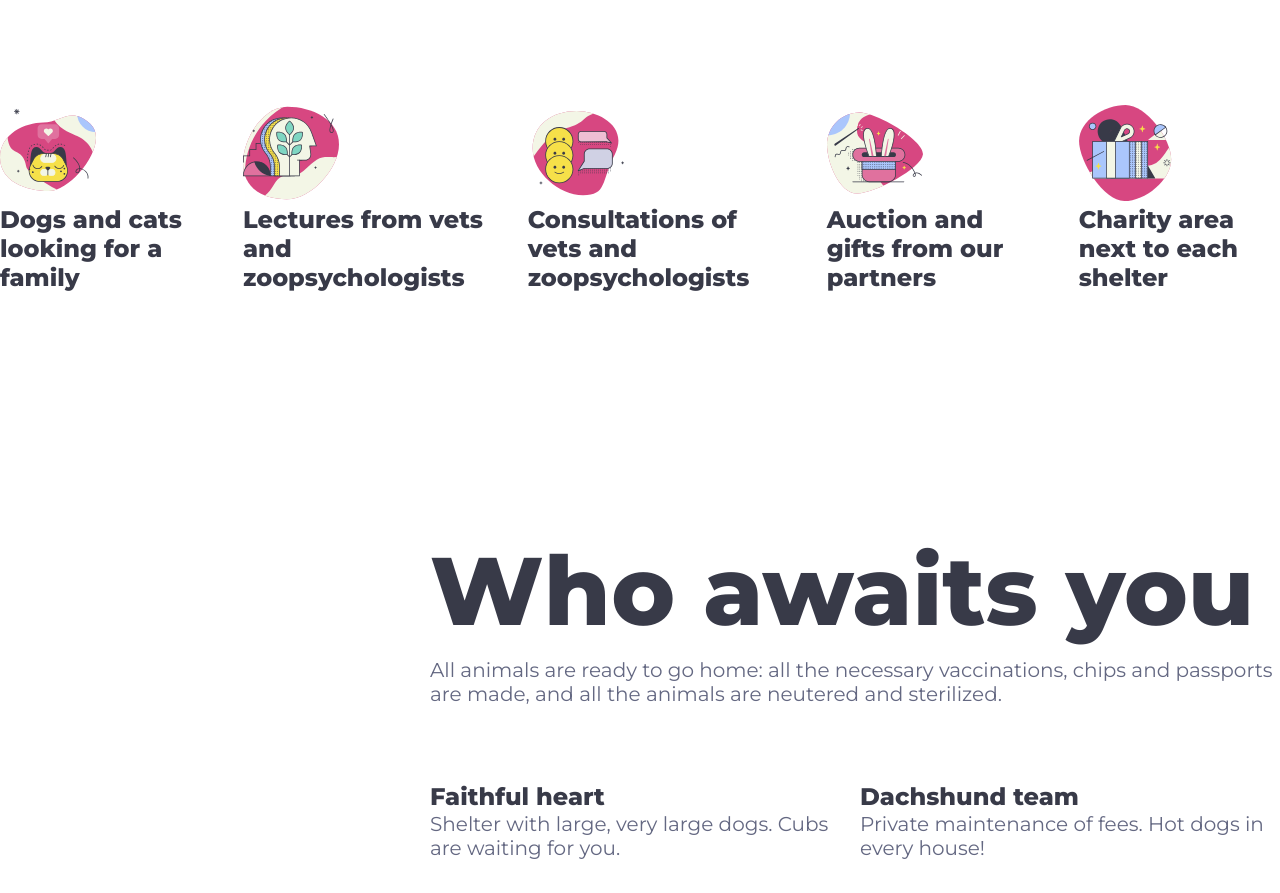
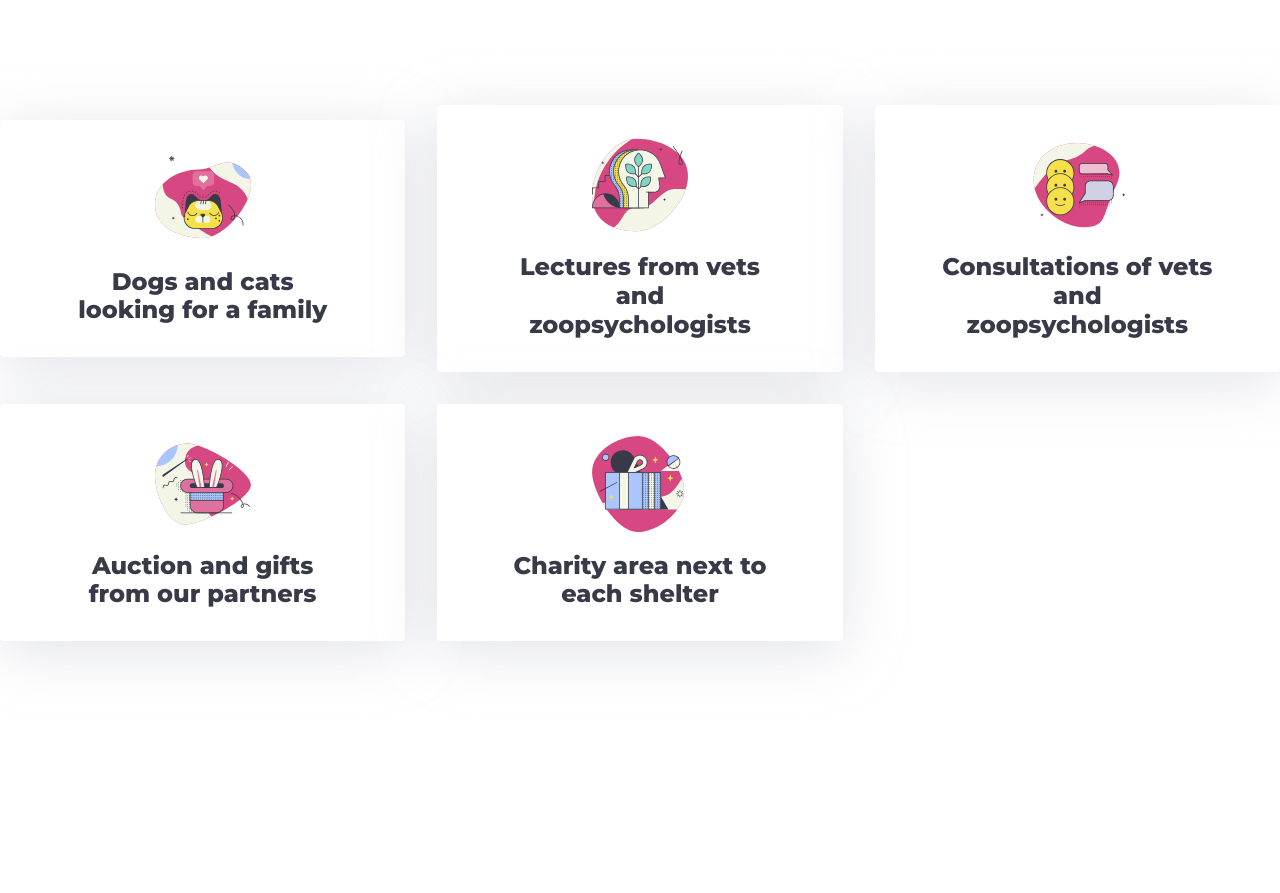
Before and after one commit to sasha-khbrv/petsMakeHomes, a React (Vite) app: page / in a window 1280 px wide. Shown: the part 914-1807 px from the top of the page. Built offline with nearby package versions, Linux system fonts and the light colour scheme.

Commit message:
program block

```diff
--- a/src/blocks/Program/Program.module.scss
+++ b/src/blocks/Program/Program.module.scss
@@ -10,10 +10,8 @@
 }
 
 .cardsWrapper {
-  display: flex;
+  display: grid;
   align-items: center;
-
-  & > *:not(:last-child) {
-    margin-right: 2rem;
-  }
+  grid-template-columns: repeat(3, 1fr);
+  gap: 2rem 2rem;
 }
--- a/src/components/Card/Card.module.scss
+++ b/src/components/Card/Card.module.scss
@@ -0,0 +1,24 @@
+@import "src/helpers/mixins";
+
+.wrapper {
+  @include centeredColumn;
+  box-shadow: var(--basic-shadow);
+  border-radius: 4px;
+  background-color: var(--white);
+  padding: 2rem 4rem;
+  box-sizing: border-box;
+  text-align: center;
+  transition: all ease-in-out 0.6s;
+
+  &:hover {
+    transition: all ease-in-out 0.4s;
+    box-shadow: var(--basic-shadow-hover);
+  }
+}
+
+$iconSize: 6rem;
+.icon {
+  width: $iconSize;
+  height: $iconSize;
+  margin-bottom: 1.25rem;
+}
--- a/src/components/Card/Card.tsx
+++ b/src/components/Card/Card.tsx
@@ -9,8 +9,8 @@ export type Props = {
 
 const Card: FC<Props> = ({ id, title, alt }) => {
   return (
-    <div>
-      <img src={`src/assets/program/${id}.svg`} alt={alt} />
+    <div className={styles.wrapper}>
+      <img src={`src/assets/program/${id}.svg`} alt={alt} className={styles.icon}/>
       {title && <h3>{title}</h3>}
     </div>
   );
--- a/src/helpers/mixins.scss
+++ b/src/helpers/mixins.scss
@@ -24,3 +24,10 @@
   width: $size;
   height: $size;
 }
+
+@mixin centeredColumn {
+  display: flex;
+  flex-direction: column;
+  align-items: center;
+  justify-content: center;
+}
--- a/src/index.scss
+++ b/src/index.scss
@@ -23,6 +23,10 @@
   --blue-darker: #9fb9ea;
   --biege: #f3f6e6;
   --white: #ffffff;
+
+  // OTHER
+  --basic-shadow: 0px 10px 60px rgba(183, 186, 200, 0.4);
+  --basic-shadow-hover: 0px 5px 20px rgba(183, 186, 200, 0.7);
 }
 
 * {
```
